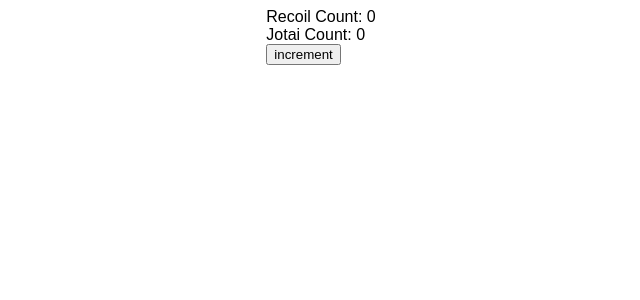
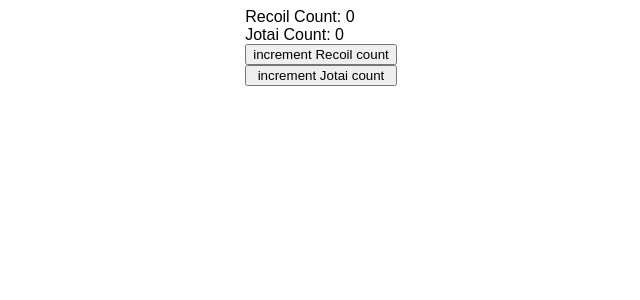
Before and after one commit to stevemolitor/jotai-recoil, a React (Create React App) app: page / in a window 1280 px wide. Shown: the top 300 px of the page, without its empty margins (319-959 px from the left). Built offline with nearby package versions, Linux system fonts and the light colour scheme.

Commit message:
Use atom effects to sync between recoil + jotai

```diff
--- a/src/JotaiRecoilBridge.tsx
+++ b/src/JotaiRecoilBridge.tsx
@@ -2,103 +2,70 @@
   atom as jotaiAtom,
   createStore,
   Provider,
-  useAtomValue as useJotaiAtomValue,
+  useAtom as useJotaiAtom,
 } from "jotai";
-import { ReactNode, useCallback, useEffect } from "react";
-import {
-  atom as recoilAtom,
-  selector as recoilSelector,
-  RecoilRoot,
-  useRecoilState,
-  useRecoilCallback,
-  RecoilValue,
-  RecoilState,
-} from "recoil";
-
-type RecoilGet = <T>(state: RecoilValue<T>) => T;
-
-type RecoilUpdater<T> = T | ((val: T) => T);
-
-type RecoilSet = <T>(
-  state: RecoilState<T>,
-  valOrUpdater: RecoilUpdater<T>
-) => void;
-
-interface RecoilStore {
-  get: RecoilGet;
-  set: RecoilSet;
-}
-
-let recoilStore: RecoilStore = {
-  get: () => {
-    throw new Error("recoilStore not initialized");
-  },
-  set: () => {
-    throw new Error("recoilStore not initialized");
-  },
-};
-
-const RecoilStoreProvider = ({ children }: { children: ReactNode }) => {
-  const get = useRecoilCallback(
-    ({ snapshot }) =>
-      <T,>(state: RecoilValue<T>) =>
-        snapshot.getLoadable(state).contents,
-    []
-  );
-
-  const set = useRecoilCallback(
-    ({ set }) =>
-      <T,>(state: RecoilState<T>, valOrUpdater: RecoilUpdater<T>) => {
-        set(state, valOrUpdater);
-      },
-    []
-  );
-
-  recoilStore = { get, set };
-
-  return <>{children}</>;
-};
+import { useCallback } from "react";
+import { atom as recoilAtom, RecoilRoot, useRecoilState } from "recoil";
 
 const jotaiStore = createStore();
 
-const forceEval = recoilAtom({
-  key: "forceEval",
-  default: 0,
-});
-
 const jotaiCount = jotaiAtom(0);
 
-let magicNumber = 0;
+const recoilCount = recoilAtom<number>({
+  key: "recoilProxy",
+  effects: [
+    ({ onSet, trigger, setSelf }) => {
+      // initialize Recoil atom value with Jotai atom value
+      if (trigger === "get") {
+        setSelf(jotaiStore.get(jotaiCount));
+      }
 
-jotaiStore.sub(jotaiCount, () => {
-  recoilStore.set(forceEval, magicNumber++);
-});
+      // update Recoil atom when Jotai atom changes
+      const unsub = jotaiStore.sub(jotaiCount, () => {
+        setSelf(jotaiStore.get(jotaiCount));
+      });
 
-const recoilCount = recoilSelector<number>({
-  key: "recoilProxy",
-  get: ({ get }) => {
-    get(forceEval);
-    return jotaiStore.get(jotaiCount);
-  },
-  set: (_, newCount) => {
-    jotaiStore.set(jotaiCount, newCount as number);
-  },
+      // set Jotai atom when Recoil atom changes
+      onSet((newValue) => {
+        jotaiStore.set(jotaiCount, newValue);
+      });
+
+      // unsubcribe to Jotai store on cleanup
+      return unsub;
+    },
+  ],
 });
 
 const Count = () => {
   const [rCount, setRCount] = useRecoilState(recoilCount);
-  const jCount = useJotaiAtomValue(jotaiCount);
+  const [jCount, setJCount] = useJotaiAtom(jotaiCount);
 
-  const increment = useCallback(() => {
-    // setRCount((count) => count + 1);
-    setRCount(rCount + 1);
+  // Two renders here when incrementIng the recoil atom, because we're rendering both the
+  // recoil and jotai atoms, but there would be just one render if we were just rendering
+  // the recoil atom.  Only one render when you increment the jotai atom.
+  //
+  // When you increment the recoil atom it fires an atom effect that increments the
+  // underlying jotai atom.
+  console.log("render Count");
+
+  const incrementRecoil = useCallback(() => {
+    setRCount((count) => count + 1);
   }, [rCount, setRCount]);
 
+  const incrementJotai = useCallback(() => {
+    setJCount((count) => count + 1);
+  }, [rCount, setRCount]);
+
+  //  const incrementViaRecoilCallback = useIncrementViaRecoilCallback();
+
   return (
-    <div>
+    <div
+      style={{ display: "flex", flexDirection: "column", columnGap: "10px" }}
+    >
       <div>Recoil Count: {rCount}</div>
       <div>Jotai Count: {jCount}</div>
-      <button onClick={increment}>increment</button>
+      <button onClick={incrementRecoil}>increment Recoil count</button>
+      <button onClick={incrementJotai}>increment Jotai count</button>
     </div>
   );
 };
@@ -107,9 +74,7 @@
   return (
     <Provider store={jotaiStore}>
       <RecoilRoot>
-        <RecoilStoreProvider>
-          <Count />
-        </RecoilStoreProvider>
+        <Count />
       </RecoilRoot>
     </Provider>
   );
```
Also changed, not shown: 1 other file (tests, documents, lock files or other folders).
